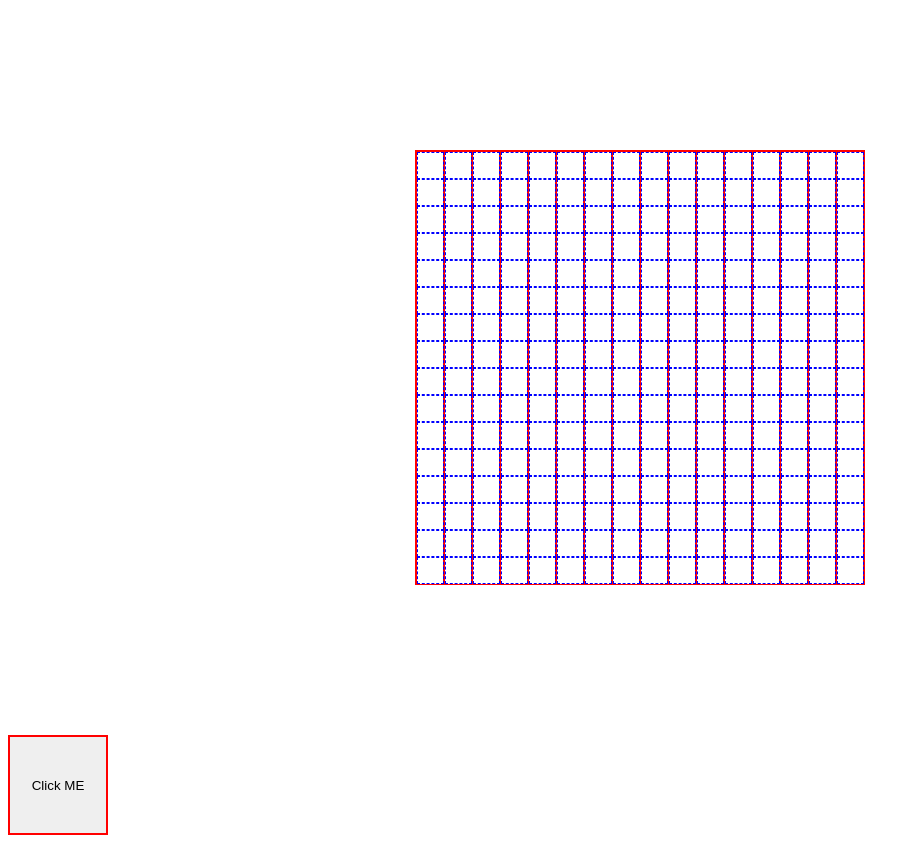
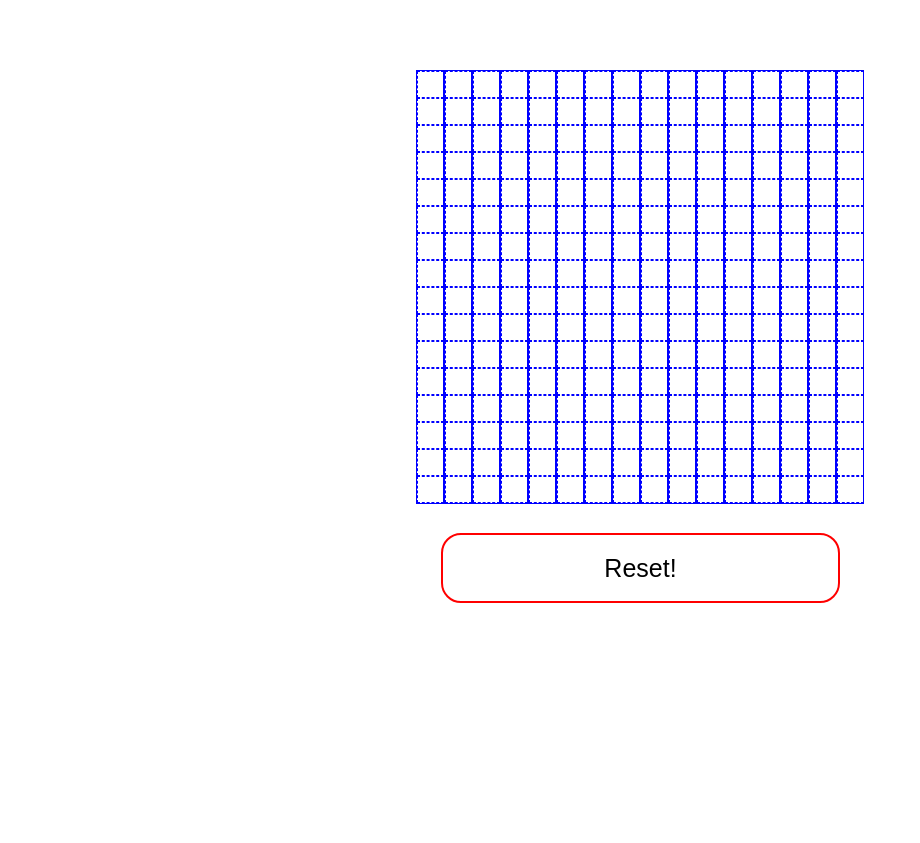
Before and after one commit to mfDK/etch-sketch, a plain HTML site: page index.html in a window 1280 px wide. Shown: the whole page, without its empty margins (0-920 px from the left). After the commit the page ends 800 px from the top, so only its background shows below. Drawn offline with Linux system fonts and the light colour scheme.

Commit message:
update README

```diff
--- a/index.html
+++ b/index.html
@@ -11,14 +11,12 @@
 
 </head>
 <body>
-	<body>
-	<div id="container">
+<div id="container">
     	<div class="wrapper">
         	<div class="box"></div>
     	</div>
 	</div>
-
-	<button type="button">Click ME</button>
+<div id="reset"><button type="button">Reset!</button></div>
 </body>
 
 
--- a/js/grid.js
+++ b/js/grid.js
@@ -2,21 +2,23 @@ $(document).ready(function() {
     var box = $('.box');
 
     for (var i = 1; i < 16; i++) {
-    	$('.wrapper').append(box.clone());
+        $('.wrapper').append(box.clone());
     };
 
     var column = $('.wrapper');
     for (var n = 1; n < 16; n++) {
-    	column.after(column.clone());
+        column.after(column.clone());
     }
 
     $('.box').hover(function() {
-    	$(this).css("background-color", "#2ECCFA")
+        $(this).css("background-color", "#2ECCFA")
     }, function() {
-    	$(this).css("background-color", "#DA81F5")
+        $(this).css("background-color", "#DA81F5")
     });
 
 
-
+    $('button').on('click', function() {
+        $('.box').css("background-color", "#FFF");
+    });
 
 });
--- a/style.css
+++ b/style.css
@@ -1,14 +1,15 @@
+
+
 #container {
-	border: 1px solid red;
-	height: 433px;
-	width: 448px;
-	margin: 150px auto;
+    height: 433px;
+    width: 448px;
+    margin: 70px auto 30px auto;
 }
 
 .wrapper {
     height: 432px;
     width: 26px;
-    border: 1px solid red;
+    border: 1px solid blue;
     display: inline-block;
 }
 
@@ -18,8 +19,22 @@
     border: 1px dashed blue;
 }
 
+#reset {
+    width: 398px;
+    height: 70px;
+    margin: 0px auto;
+}
+
 button {
-    height: 100px;
-    width: 100px;
+    height: 70px;
+    width: 399px;
     border: 2px solid red;
+    font-size: 25px;
+    border-radius: 20px;
+    background-color: #FFF;
 }
+button:hover {
+    background-color: #FE2E2E;
+    color: #FFF;
+    opacity: 0.7;
+}
```
